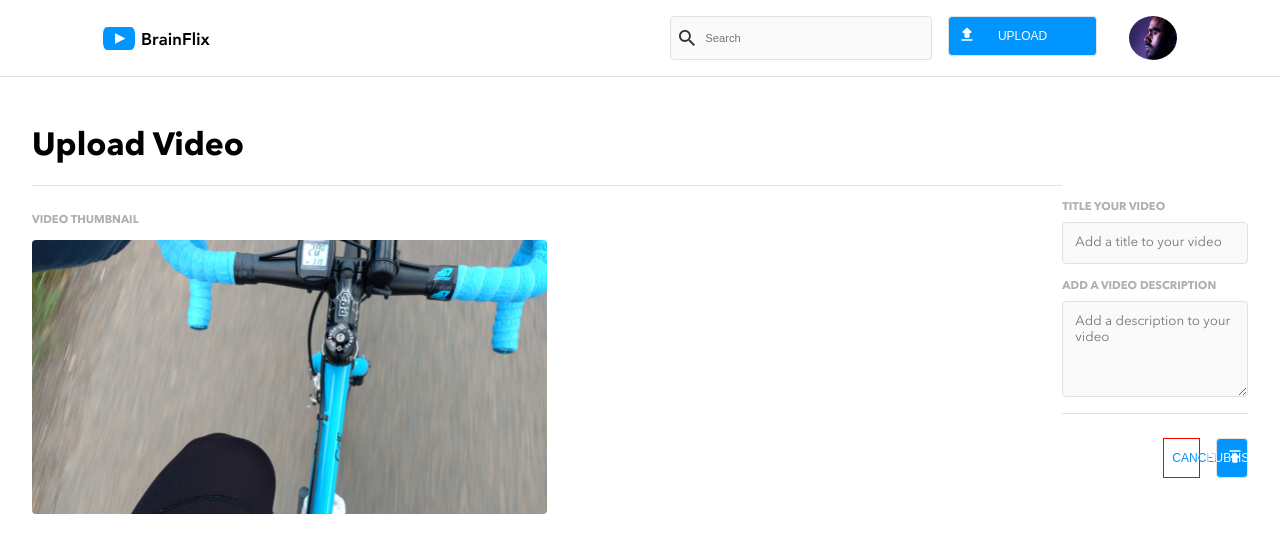
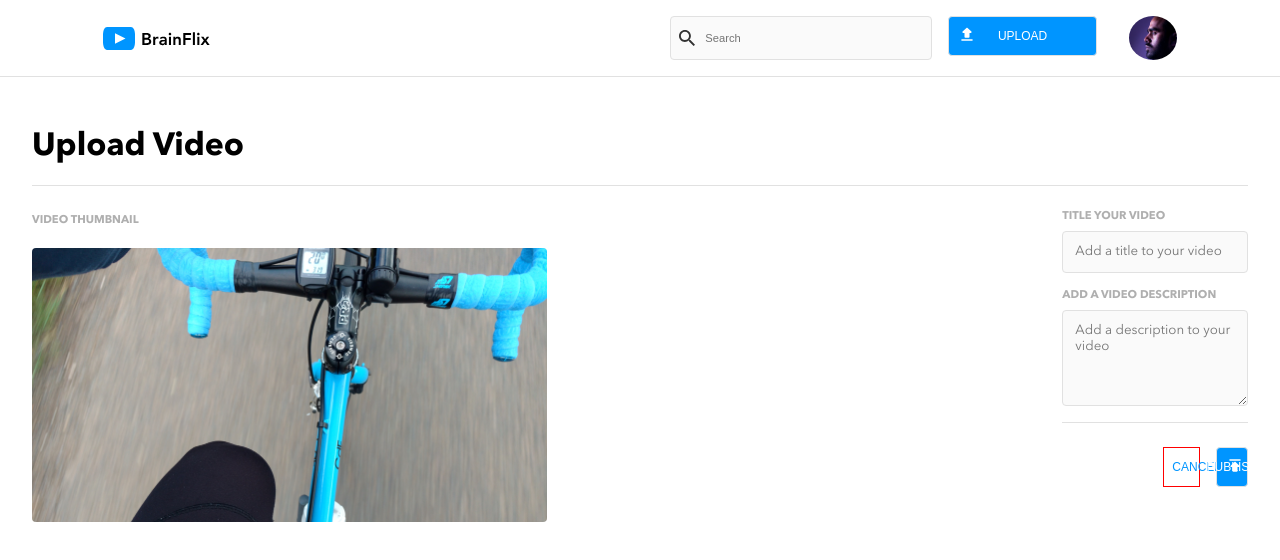
Before and after one commit to alisapromthep/alisa-promthep-brainflix, a React (Create React App) app: page /upload in a window 1280 px wide. Shown: the top 560 px of the page. Built offline with nearby package versions, Linux system fonts and the light colour scheme.

Commit message:
half way styling desktop upload form

```diff
--- a/src/App.scss
+++ b/src/App.scss
@@ -22,7 +22,7 @@ body {
     color: $primary_brainflix-blue;
     padding: 0.5rem;
     width: 100%;
-    margin: 0;
+    margin: 1rem 0;
     border: 1px solid red;
 
     @include tablet {
--- a/src/components/UploadForm/UploadForm.scss
+++ b/src/components/UploadForm/UploadForm.scss
@@ -11,15 +11,12 @@
 
     &__thumbnail {
 
+        &-container {
+            @include flex-column;
+        }
+
         &-label {
             @include label-format;
-            margin-bottom: 0.5rem;
-
-            @include tablet {
-                @include divider;
-                border-bottom: none;
-                padding-top: 1.5rem;
-            }
         }
 
         &-img {
@@ -29,7 +26,6 @@
             @include tablet {
                 width: 50%;
             }
-
         }
     }
 }
@@ -37,6 +33,10 @@
 .uploadform {
     @include flex-column;
     margin: 1rem 0;
+
+    @include desktop {
+        margin: 0;
+    }
 
     &__label {
         @include label-format;
--- a/src/pages/UploadPage/UploadPage.scss
+++ b/src/pages/UploadPage/UploadPage.scss
@@ -12,6 +12,12 @@
     }
 
     &__header {
-        margin: 1rem 0;
+        padding: 1rem 0;
+
+        @include tablet {
+            @include divider;
+            border-top: none;
+            margin-bottom: 1.5rem;
+        }
     }
 }
```
